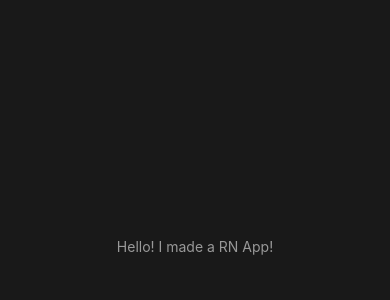
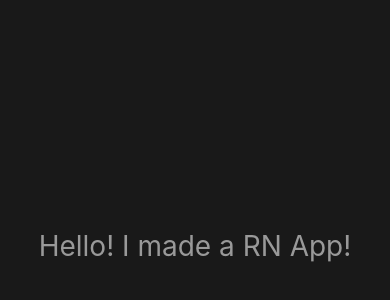
Before and after one commit to Gwanghun-Im/urban-succotash, a React Native app: screen / in a window 390 px wide. Shown: the part 176-476 px from the top of the page. Built offline with nearby package versions, Linux system fonts and the light colour scheme.

Commit message:
weather app 2.4

```diff
--- a/App.js
+++ b/App.js
@@ -1,3 +1,4 @@
+// OS의 상단 바
 import { StatusBar } from 'expo-status-bar';
 import { StyleSheet, Text, View } from 'react-native';
 
@@ -5,16 +6,16 @@ export default function App() {
   return (
     <View style={styles.container}>
       <Text style={{
-        fontSize: '28',
+        fontSize: 28,
         color:'#999999'}}
       >
         Hello! I made a RN App!
       </Text>
-      <StatusBar style="auto" />
+      <StatusBar style="inverted" />
     </View>
   );
 }
-
+// StyleSheet.create로 autocomplete를 사용할 수 있다.
 const styles = StyleSheet.create({
   container: {
     flex: 1,
@@ -23,7 +24,15 @@ const styles = StyleSheet.create({
     justifyContent: 'center',
   },
   text: {
-    fontSize: '28',
+    fontSize: 28,
     color:'#999999'
   }
 });
+const styles2 = {
+  container: {
+    flex: 1,
+    backgroundColor: '#191919',
+    alignItems: 'center',
+    justifyContent: 'center',
+  }
+};
```
